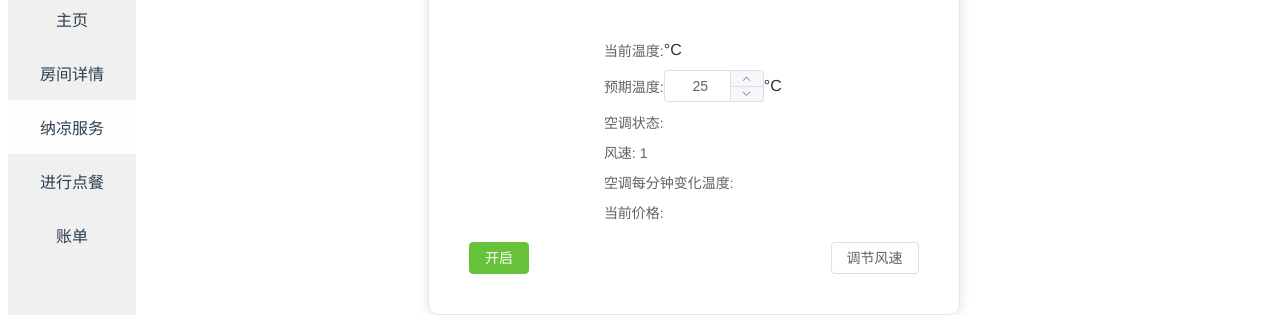
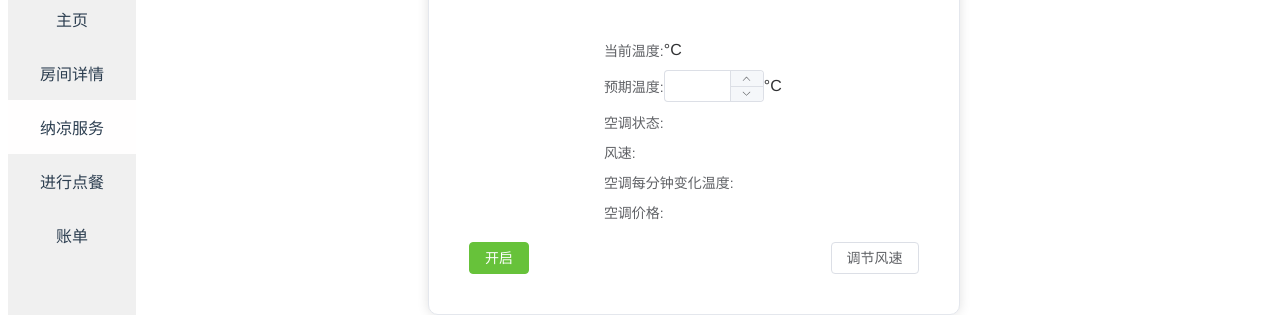
Before and after one commit to Guo-Chenxu/hotel-front, a Vue app in the folder hotelfront/: page /home in a window 1280 px wide. Both pictures are taken after a click on the element "纳凉服务". Shown: the part 351-666 px from the top of the page. Built offline with nearby package versions, Linux system fonts and the light colour scheme.

Commit message:
fix cool bug

```diff
--- a/hotelfront/src/components/UserCool.vue
+++ b/hotelfront/src/components/UserCool.vue
@@ -18,36 +18,50 @@
               </div>
               <div class="led-row">
                 <el-text>预期温度: </el-text>
-                <el-input-number v-model="targetTemperatureValue" controls-position="right" style=" width:100px"  @change="changeAC">
-
+                <div v-if="this.status == 0">
+                  <el-input-number v-model="targetTemperature" controls-position="right" style=" width:100px">
                 </el-input-number>
-
+                </div>
+                <div v-if="this.status != 0">
+                <el-input-number v-model="targetTemperatureValue" controls-position="right" style=" width:100px"
+                  @change="changeAC">
+                </el-input-number>
+                </div>
                 <span>°C</span>
               </div>
               <div class="led-row">
                 <el-text>空调状态: {{ statusText }}</el-text>
               </div>
+              <div v-if="this.status == 0">
+                <div class="led-row">
+                  <el-text>风速: {{ fanSpeedOff }}</el-text>
+                </div>
+              </div>
+              <div v-if="this.status != 0">
                 <div class="led-row">
                   <el-text>风速: {{ fanSpeed }}</el-text>
                 </div>
+              </div>
+
               <div class="led-row">
                 <el-text>空调每分钟变化温度: {{ changeTmp }}</el-text>
               </div>
               <div class="led-row">
-                <el-text>当前价格: {{ price }}</el-text>
+                <el-text>空调价格: {{ price }}</el-text>
               </div>
 
             </div>
             <!-- 下半部分：调节按钮 -->
             <div class="control-buttons">
-              <el-button :type="this.status == 0 ? 'success' : 'danger'" @click="turn" >{{ this.status == 0 ? '开启' : '关闭'
-              }}</el-button>
 
+              <el-button :type="this.status == 0 ? 'success' : 'danger'" @click="turn">{{ this.status == 0 ? '开启' : '关闭'}}</el-button>
+              <div v-if="this.status == 0">
+                <el-button @click="adjustFanSpeedOff">调节风速</el-button>
+              </div>
+              <div v-if="this.status != 0">
                 <el-button @click="adjustFanSpeed">调节风速</el-button>
               </div>
-
-
-
+            </div>
           </el-card>
 
         </div>
@@ -67,7 +81,7 @@
 <script>
 import store from '@/store';
 import axios from 'axios';
-import api from '@/api'; // 替换为实际的文件路径
+import api from '@/api';
 const baseURL = `${api.baseURL}/cool`;
 export default {
   data() {
@@ -75,6 +89,8 @@ export default {
       activeTab: 'tab1',
       changeTmp: '',
       currentTemperature: '',
+      targetTemperature: null,
+      fanSpeedOff:'',
       targetTemperatureValue: 25,
       status: '',
       fanSpeed: 1,
@@ -110,7 +126,7 @@ export default {
         this.currentTemperature = data.temperature.toFixed(2);
         this.status = data.status
         this.changeTmp = data.changeTemp != null ? data.changeTemp : ''
-        this.targetTemperatureValue = data.targetTemp != null ? data.targetTemp :''
+        this.targetTemperatureValue = data.targetTemp != null ? data.targetTemp : ''
         this.price = data.price != null ? data.price : ''
         if (data.status == 0) {
           this.fanSpeed = 0;
@@ -193,6 +209,8 @@ export default {
 
     turn() {
       if (this.status == 0) {
+        this.targetTemperatureValue = this.targetTemperature
+        this.fanSpeed = this.fanSpeedOff
         this.changeAC();
       } else if (this.status == 1 || this.status == 2 || this.status == 3 || this.status == 4) {
         this.turnOffAC();
@@ -229,16 +247,17 @@ export default {
       this.fanSpeed = fanSpeed.toString();
       this.changeAC()
     },
+    adjustFanSpeedOff() {
+      let fanSpeedOff = parseInt(this.fanSpeedOff);
+      fanSpeedOff = (fanSpeedOff < 3) ? fanSpeedOff + 1 : 1;
+      this.fanSpeedOff = fanSpeedOff.toString();
+    },
+
     changeAC() {
-      var status = this.status
-      if (status != 0 && status != 4)
-        status = this.fanSpeed
-      else
-        status = this.status
 
       var data = JSON.stringify({
         "targetTemperature": this.targetTemperatureValue,
-        "status": status
+        "status": this.fanSpeed
       });
       axios({
         method: 'post',
```
Lines whose indentation alone changed are shown as unchanged.
